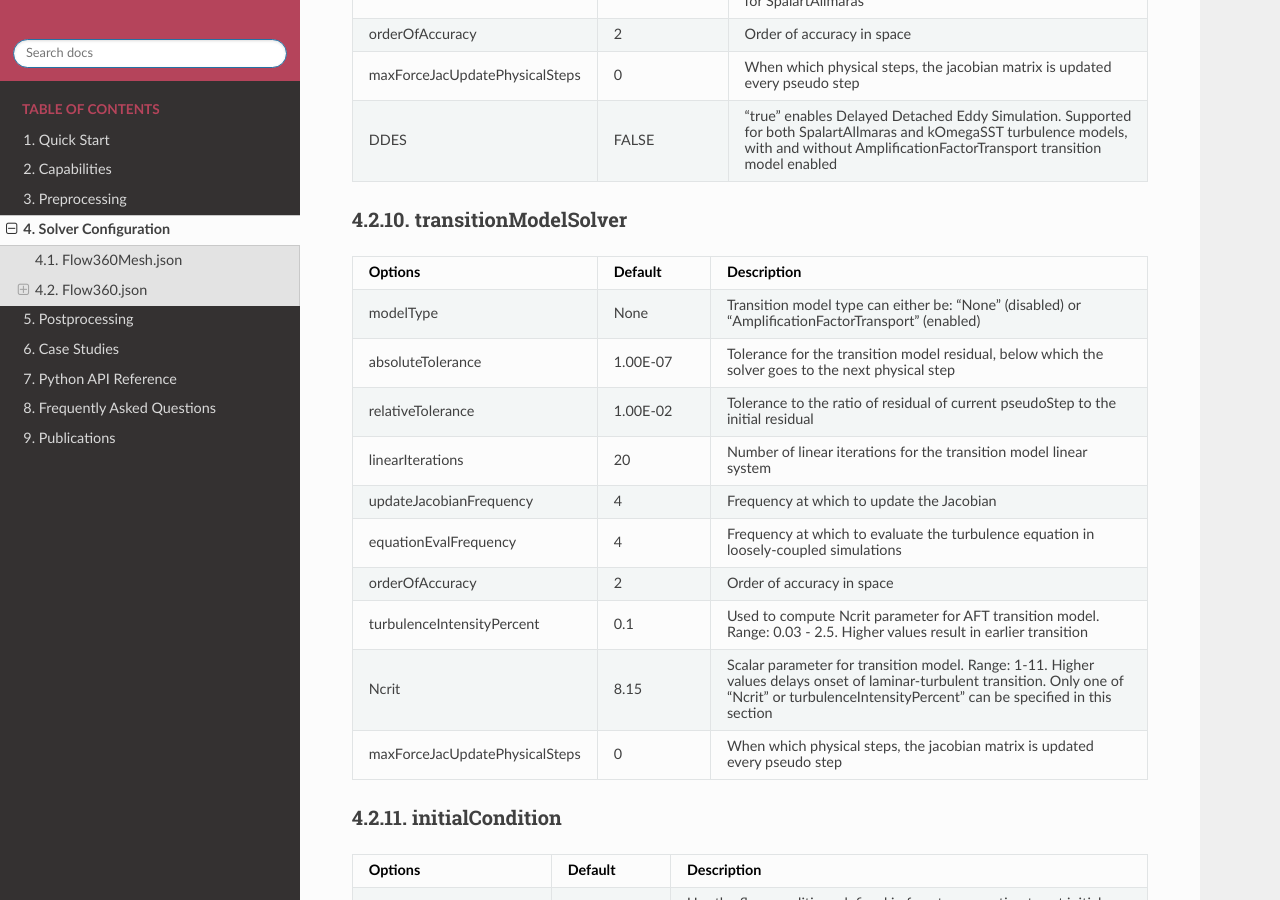
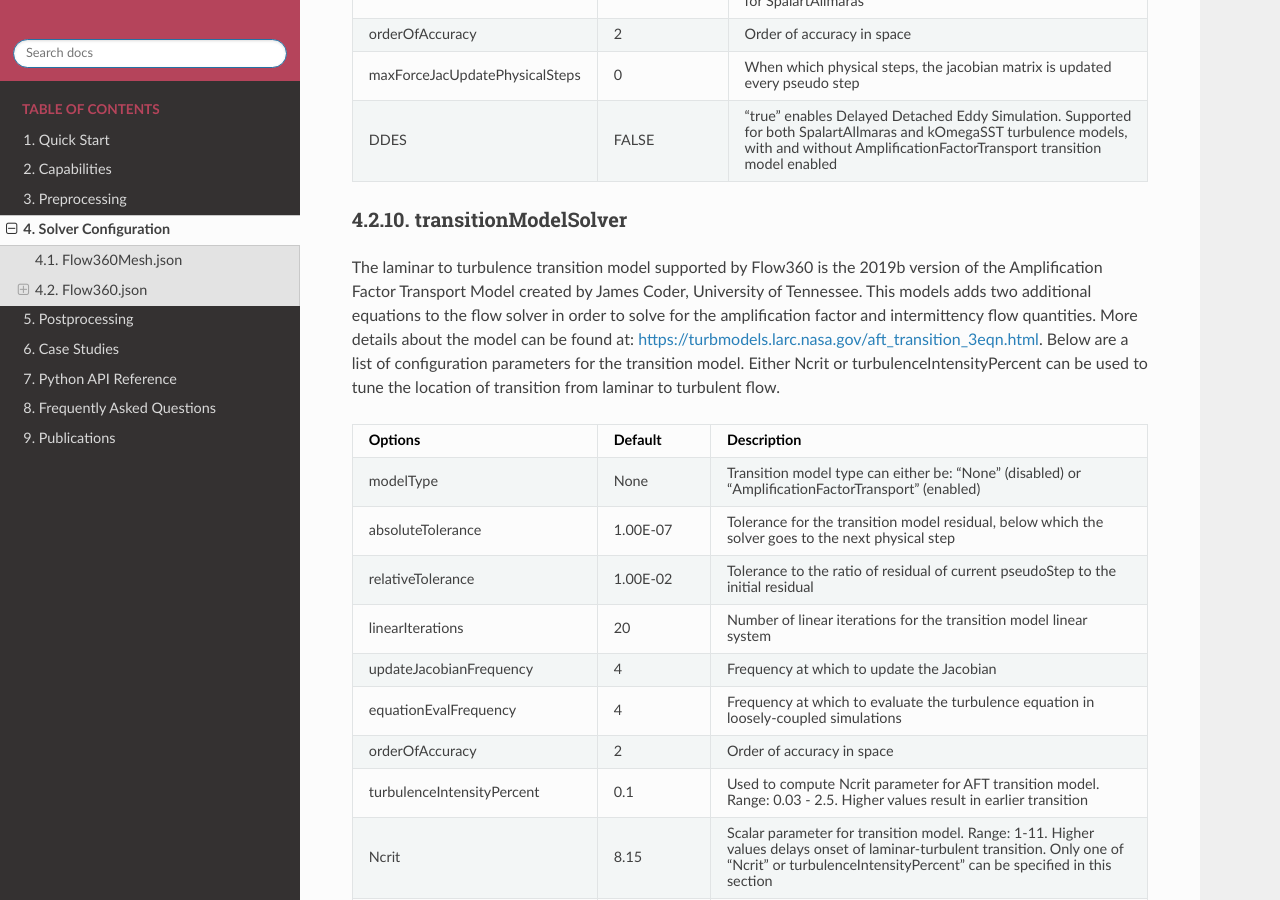
Before and after one commit to flexcompute-readthedocs/Flow360Documentation, a Sphinx documentation site: the page built from docs/source/solverConfiguration/solverConfiguration.rst, in a window 1280 px wide and 900 px high, scrolled down 6979 px. Built offline with Sphinx 7.4.7 and the Read the Docs theme 2.0.0, drawn with Linux system fonts in a browser that asks for light colours; some of the changed text lies outside the part shown.

Commit message:
Add documentation for porous media and transition mode

```diff
--- a/docs/source/solverConfiguration/solverConfiguration.rst
+++ b/docs/source/solverConfiguration/solverConfiguration.rst
@@ -405,6 +405,11 @@
 
 transitionModelSolver
 ---------------------
+The laminar to turbulence transition model supported by Flow360 is the 2019b version of the Amplification Factor Transport Model created by James Coder, University of Tennessee.
+This models adds two additional equations to the flow solver in order to solve for the amplification factor and intermittency flow quantities.
+More details about the model can be found at: https://turbmodels.larc.nasa.gov/aft_transition_3eqn.html.
+Below are a list of configuration parameters for the transition model.
+Either Ncrit or turbulenceIntensityPercent can be used to tune the location of transition from laminar to turbulent flow.
 
 .. table::
    :widths: 25 15 60
@@ -551,6 +556,10 @@
 
 porousMedia (list)
 --------------------
+The porous media model supported by Flow360 is the Darcy-Forchheimer model which has two coefficients: Darcy coefficient for viscous losses and Forchheimer coefficient for inertial losses.
+The model acts by adding a sink term to the momentum equations.
+More details about the model can be found at https://openfoamwiki.net/index.php/DarcyForchheimer.
+Below are a list of configuration parameters for the porous media model.
 
 .. csv-table::
    :file: ./porousTable.csv
```
